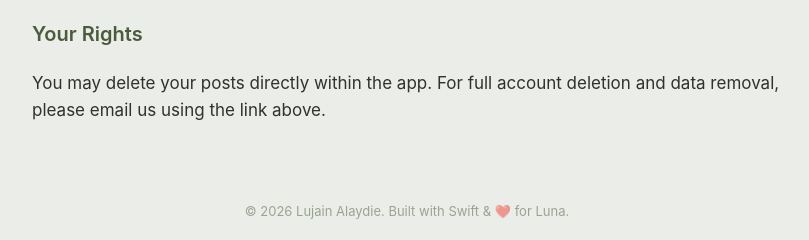
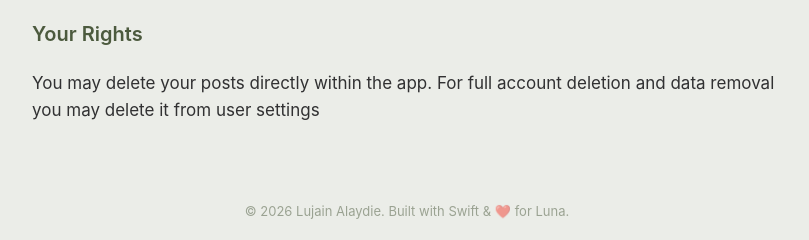
Before and after one commit to LujainAlaydie1/Luna-s-World-support-page, a plain HTML site: page index.html in a window 1280 px wide. Shown: the part 1319-1559 px from the top of the page, 233-1042 px from the left. Drawn offline with Linux system fonts and the light colour scheme.

Commit message:
Update index.html

```diff
--- a/index.html
+++ b/index.html
@@ -155,7 +155,7 @@
         </ul>
 
         <h3>Your Rights</h3>
-        <p>You may delete your posts directly within the app. For full account deletion and data removal, please email us using the link above.</p>
+        <p>You may delete your posts directly within the app. For full account deletion and data removal you may delete it from user settings</p>
     </section>
 
     <footer>
```
